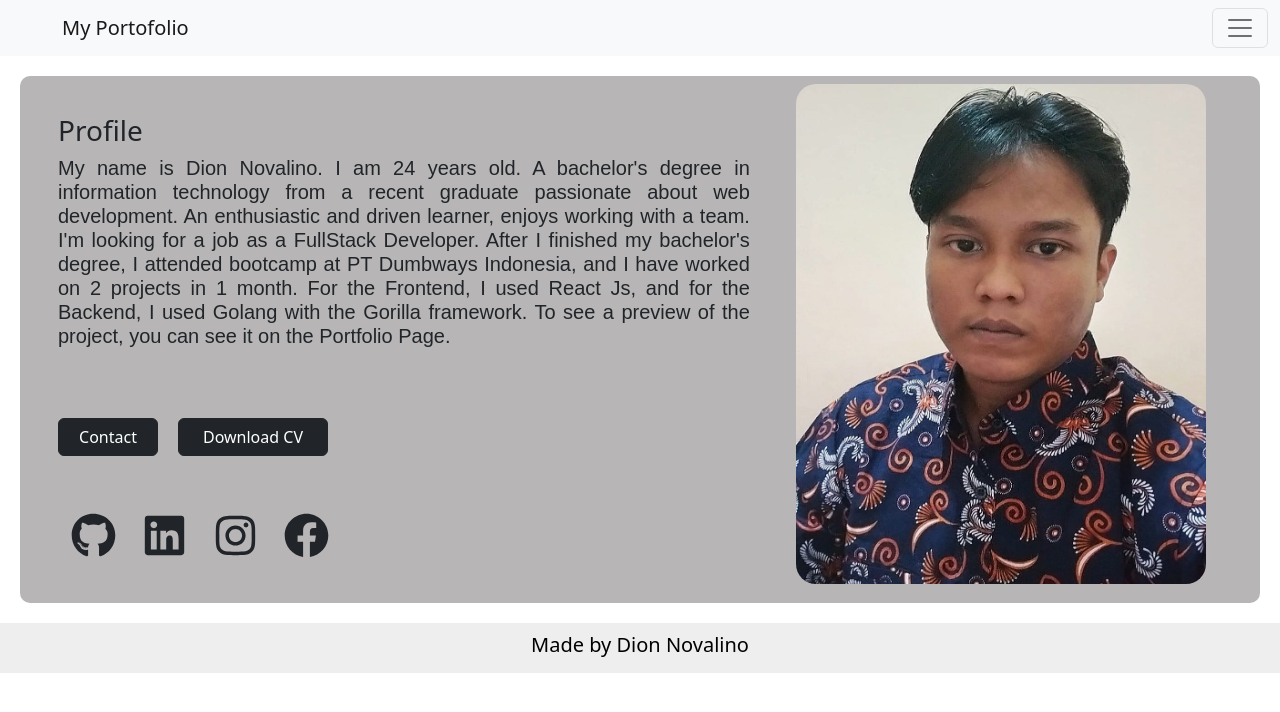
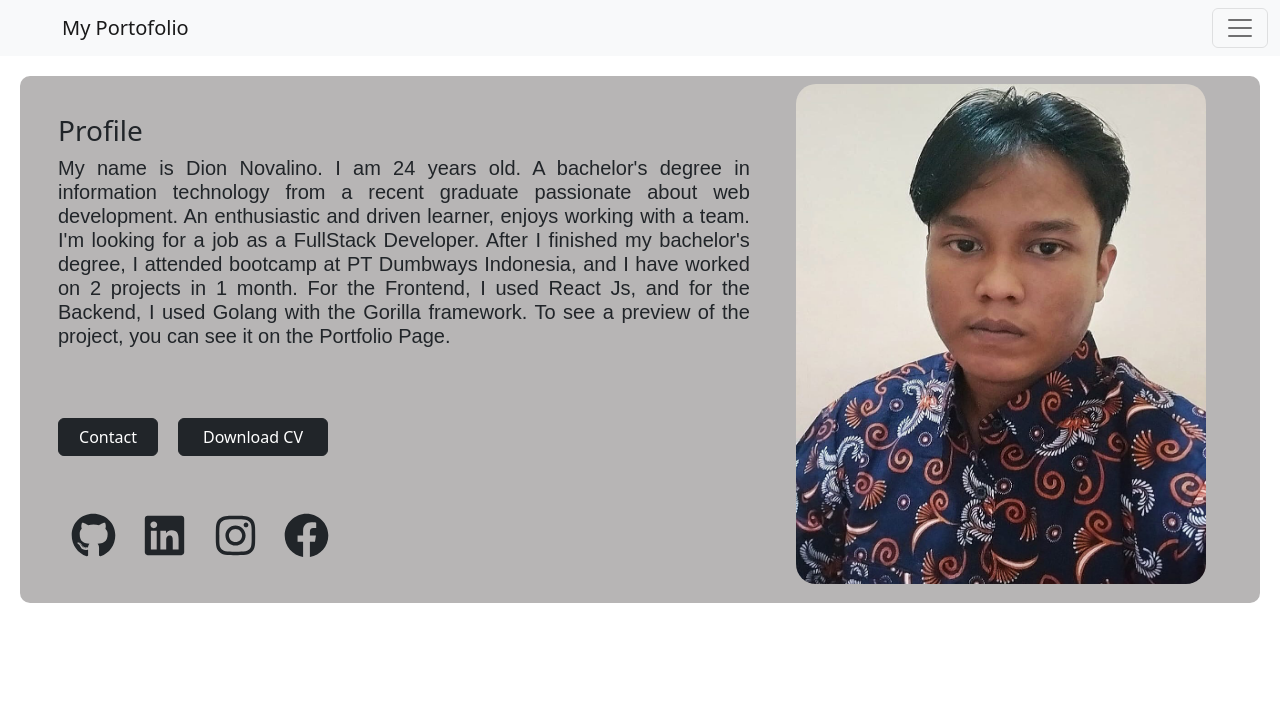
Before and after one commit to Netokids/Portofolio, a React (Create React App) app: page / in a window 1280 px wide. Shown: the top 712 px of the page. Built offline with nearby package versions, Linux system fonts and the light colour scheme.

Commit message:
Update App.js

```diff
--- a/src/App.js
+++ b/src/App.js
@@ -5,7 +5,6 @@ import Educational from './pages/Educational/educational.js';
 import Navigation from './pages/Navbar/navbar.js';
 import Skill from './pages/Skill/skill.js';
 import Portofolio from './pages/Portofolio/portofolio';
-import Footer from './pages/Footer/foooter';
 import { Route, Routes } from 'react-router-dom';
 
 
@@ -20,7 +19,6 @@ function App() {
         <Route path="/portofolio" element={<Portofolio/>} />
         <Route path="*" element={<h1>404 Not Found</h1>} />
       </Routes>
-      <Footer />
     </>
   );
 }
```
